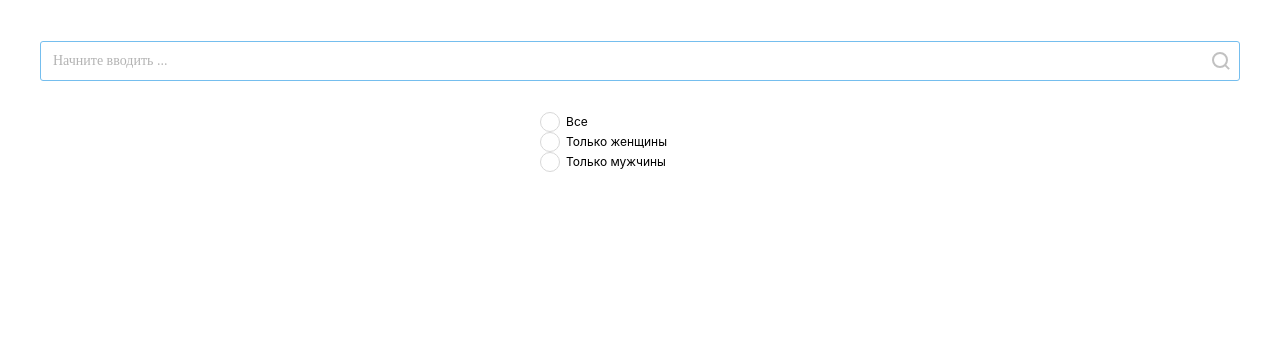
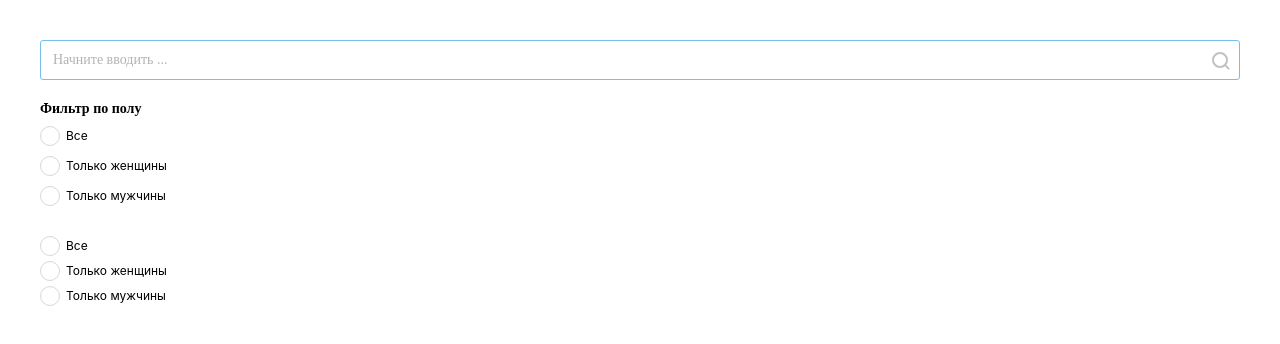
Before and after one commit to wolfi374/my-repo, a React (Create React App) app: page / in a window 1280 px wide. Shown: the top 344 px of the page. Built offline with nearby package versions, Linux system fonts and the light colour scheme.

Commit message:
Стилизован gender-filter-container

```diff
--- a/src/App.js
+++ b/src/App.js
@@ -8,7 +8,25 @@ const App = () => {
       <header className="App-header">
         <SearchInput />
         <div className="gender-filter-container">
-          Фильтр по полу
+          <div className="gender-filter-title">Фильтр по полу</div>
+          <RadioInput
+            text="Все"
+            value="all"
+            name="gender"
+          />
+          <RadioInput
+            text="Только женщины"
+            value="female"
+            name="gender"
+          />
+          <RadioInput
+            text="Только мужчины"
+            value="male"
+            name="gender"
+          />
+        </div>
+        <div className="age-filter-container">
+          <div className="age-filter-title">Фильтр по возрастным группам</div>
           <RadioInput
             text="Все"
             value="all"
--- a/src/components/search-input/search-input.scss
+++ b/src/components/search-input/search-input.scss
@@ -3,6 +3,7 @@ $icon-block-size: 40px;
 .search-input-container {
   position: relative;
   width: 100%;
+  margin-bottom: 20px;
 
   .search-input {
     position: relative;
--- a/src/css/App.scss
+++ b/src/css/App.scss
@@ -71,8 +71,6 @@ body {
 .App-header {
   display: flex;
   flex-direction: column;
-  align-items: center;
-  font-size: calc(10px + 2vmin);
   color: white;
 }
 
@@ -88,3 +86,20 @@ body {
     transform: rotate(360deg);
   }
 }
+
+.gender-filter-container {
+  display: flex;
+  flex-direction: column;
+  align-items: start;
+  width: 177px;
+
+  .gender-filter-title {
+    font-family: PT Sans;
+    font-style: normal;
+    font-weight: bold;
+    font-size: 14px;
+    line-height: 18px;
+    color: #000000;
+    margin-bottom: 3px;
+  }
+}
--- a/src/ui-kit/radio-input/radio-input.scss
+++ b/src/ui-kit/radio-input/radio-input.scss
@@ -1,4 +1,6 @@
 .radio-input-container {
+  margin: 5px 0;
+
   .radio-input {
     display: none;
 
```
